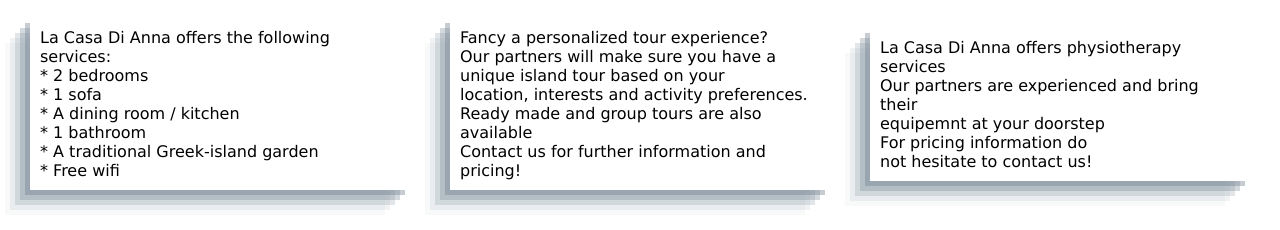
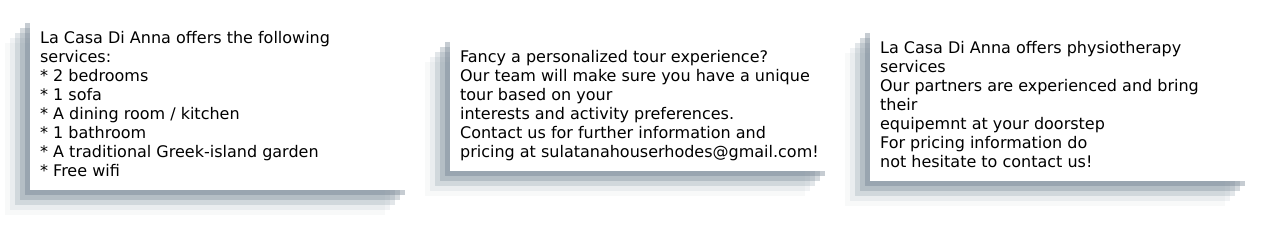
Before and after one commit to mikkef/La-Casa-Di-Anna, a plain HTML site: page index.html in a window 1280 px wide. Shown: the part 2418-2648 px from the top of the page. Drawn offline with nearby package versions, Linux system fonts and the light colour scheme; a web font is replaced by a local one.

Commit message:
Update index.html changed tour service ad

```diff
--- a/index.html
+++ b/index.html
@@ -394,10 +394,9 @@
 	<div class= "text_box">
 	<div class= "text_of_box">
 		<p>Fancy a personalized tour experience? </p>
-		<p> Our partners will make sure you have a unique island tour based on your </p>
-		<p> location, interests and activity preferences. </p>
-		<p> Ready made and group tours are also available </p>
-		<p> Contact us for further information and pricing! </p>
+		<p> Our team will make sure you have a unique tour based on your </p>
+		<p> interests and activity preferences. </p>
+		<p> Contact us for further information and pricing at sulatanahouserhodes@gmail.com! </p>
 
 
 
@@ -446,10 +445,9 @@
 		<div class="text_box_media">
 			<div class="text_of_box_media">
 				<p>Fancy a personalized tour experience? </p>
-				<p> Our partners will make sure you have a unique island tour based on your </p>
-				<p> location, interests and activity preferences. </p>
-				<p> Ready made and group tours are also available </p>
-				<p> Contact us for further information and pricing! </p>
+				<p> Our team will make sure you have a unique tour based on your </p>
+				<p> interests and activity preferences. </p>
+				<p> Contact us for further information and pricing at sulatanahouserhodes@gmail.com! </p>
 			</div>
 			<div class="location_background_box_media"></div>
 		</div>
```
